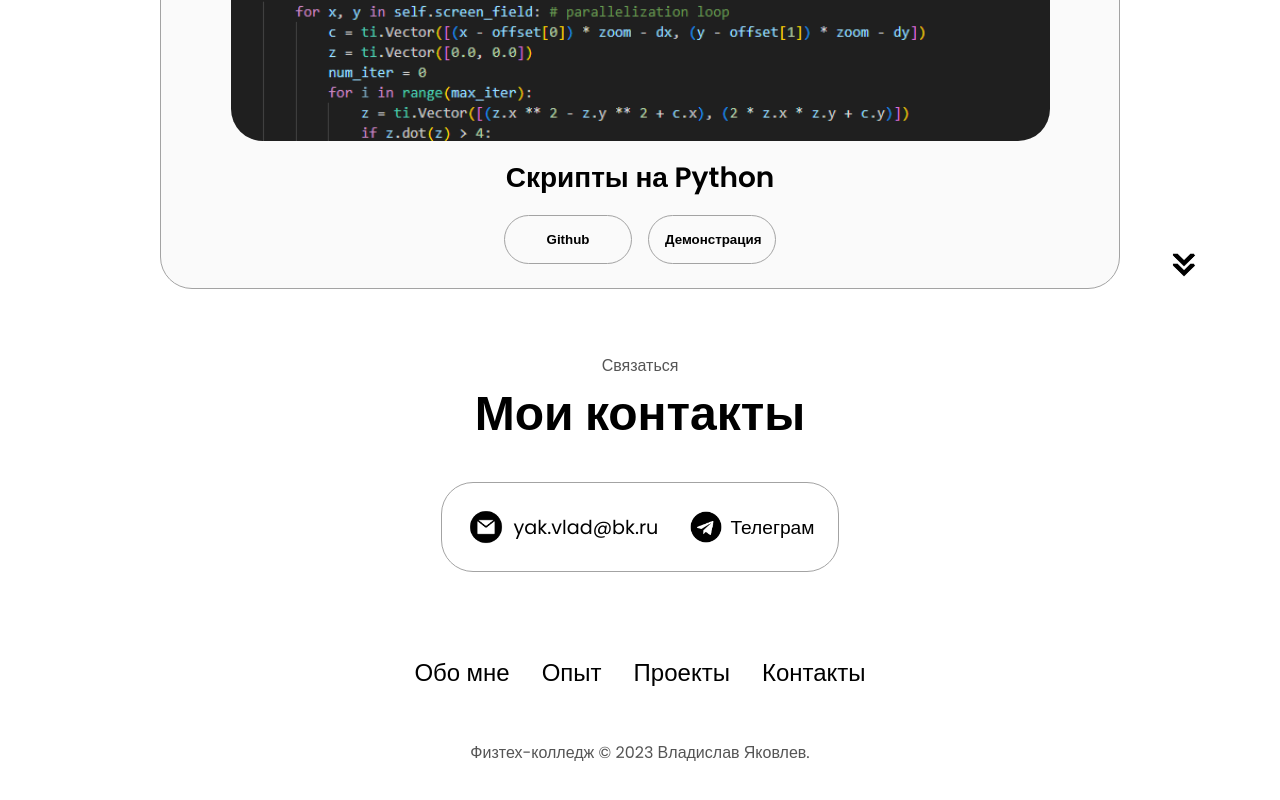
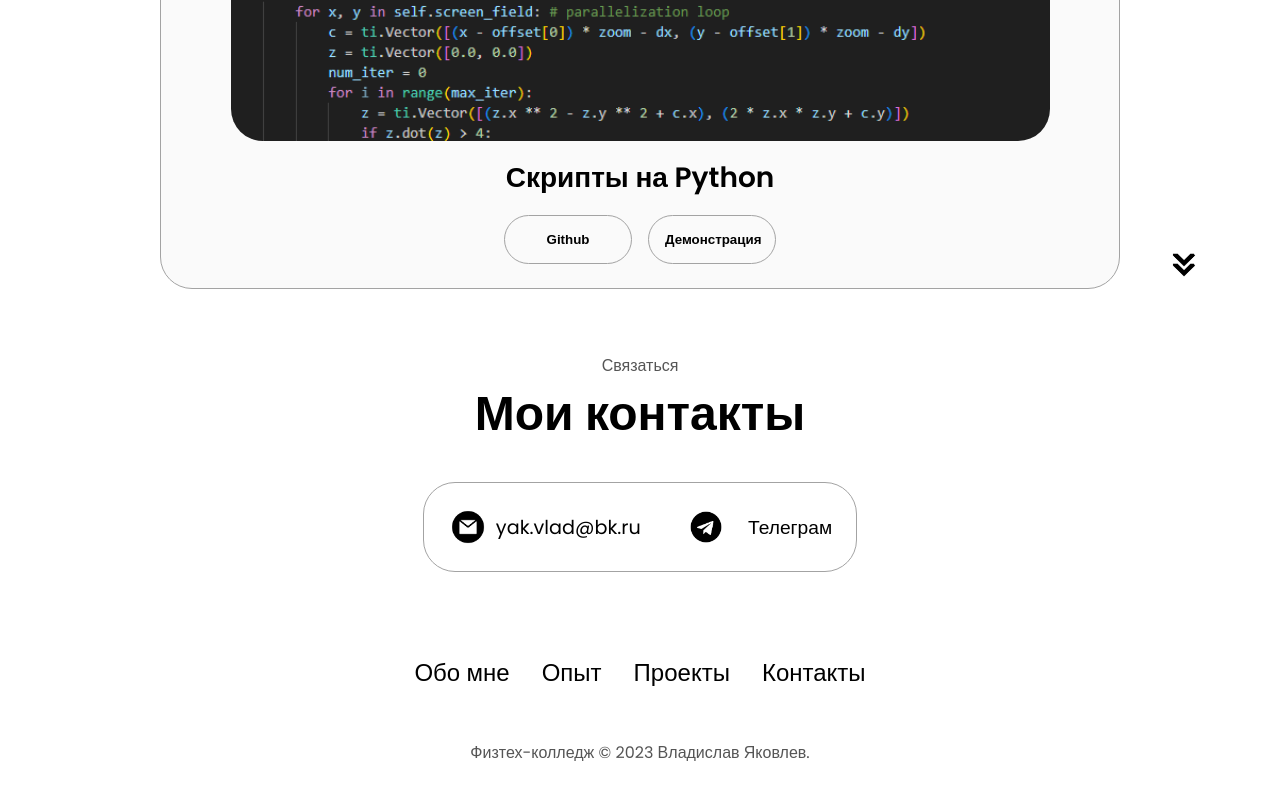
Before and after one commit to kng111/kng, a plain HTML site: page index.html in a window 1280 px wide. Shown: the part 3761-4561 px from the top of the page. Drawn offline with Linux system fonts and the light colour scheme.

Commit message:
Update index.html

```diff
--- a/index.html
+++ b/index.html
@@ -430,7 +430,7 @@
             alt="Email icon"
             class="icon contact-icon email-icon"
           />
-          <p><a href="mailto:examplemail@gmail.com">yak.vlad@bk.ru</a></p>
+          <p><a href="mailto:examplemail@gmail.com">yak.vlad@bk.ruㅤ</a></p>
         </div>
         <div class="contact-info-container">
           <img
@@ -438,7 +438,7 @@
             alt="LinkedIn icon"
             class="icon contact-icon"
           />
-          <p><a href="https://t.me/kng109">Телеграм</a></p>
+          <p><a href="https://t.me/kng109">ㅤТелеграм</a></p>
         </div>
       </div>
     </section>
```
